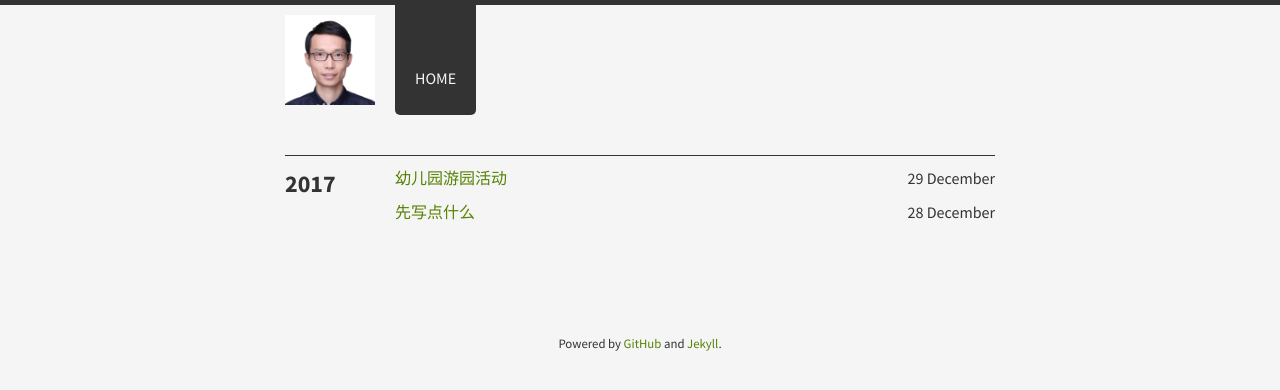
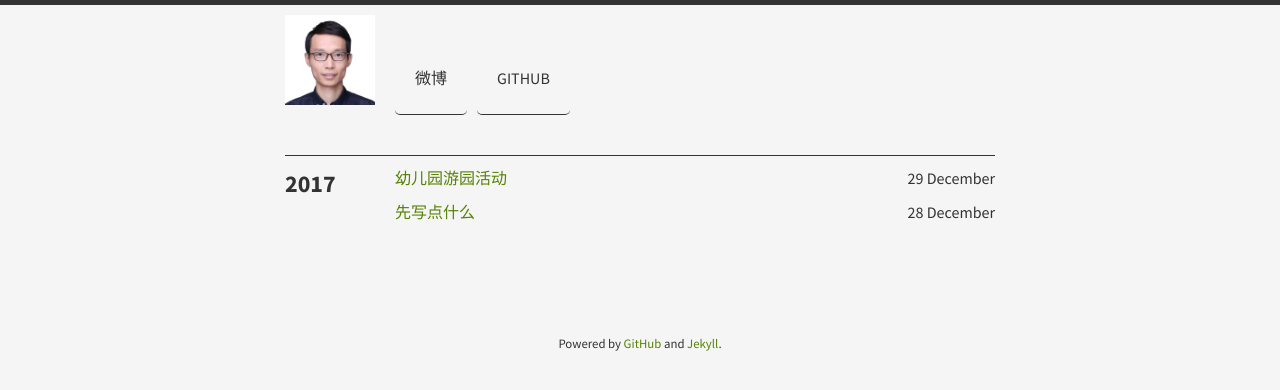
Before and after one commit to Dinneth/myblog, a Jekyll site: the page built from index.html, in a window 1280 px wide. Shown: the top 390 px of the page. Built offline with Jekyll 4.4.1, drawn with Linux system fonts in a browser that asks for light colours.

Commit message:
Update links.yml

```diff
--- a/_data/links.yml
+++ b/_data/links.yml
@@ -1,4 +1,6 @@
 # - url: /
 #  title: Home
 - url: https://weibo.com/dinneth
-  title: Home
+  title: 微博
+- url: https:/github.com/dinneth
+  title: GitHub
```
